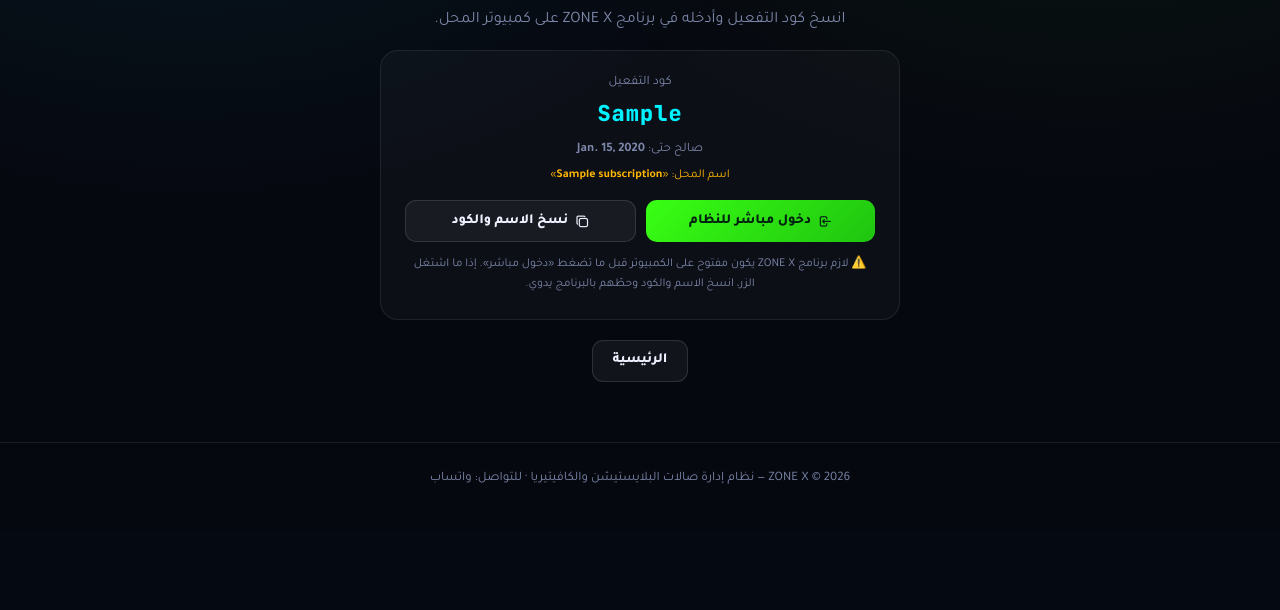
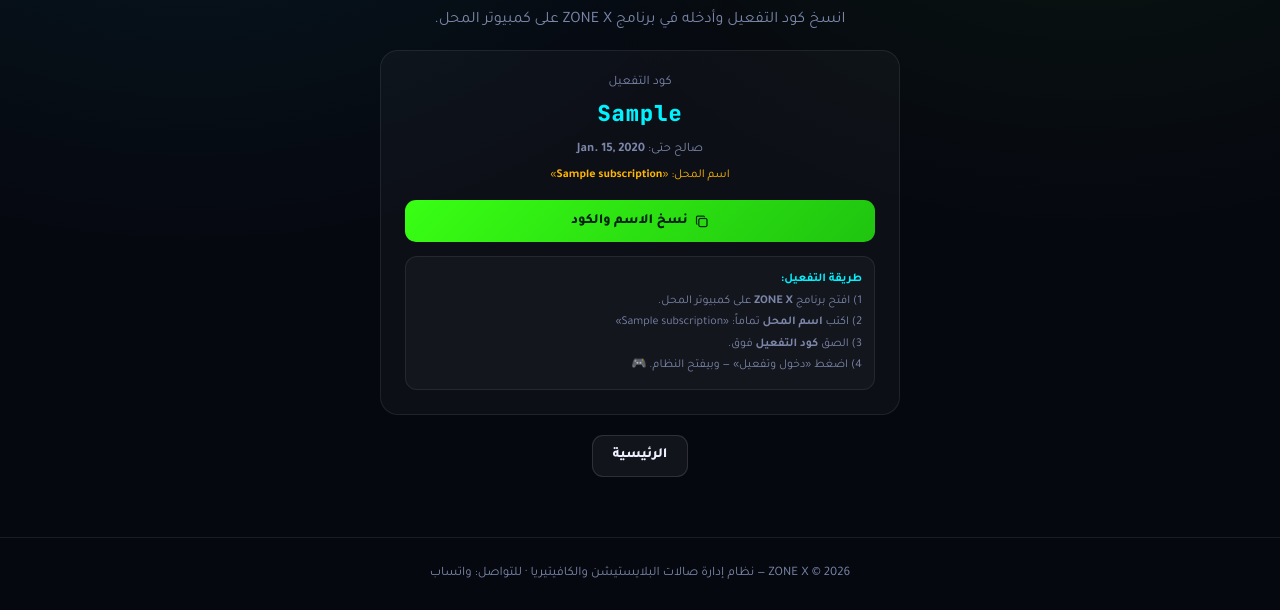
Before and after one commit to jad782/zonex-portal, a Django app: page /status/1/ in a window 1280 px wide. Shown: the part 269-879 px from the top of the page. Before the commit the page ends 753 px from the top, so only its background shows below. Run offline with Django 5.2, Linux system fonts and the light colour scheme; tables that the repository leaves empty hold one stand-in row (values such as "Sample post").

Commit message:
fix: remove broken localhost direct-login button on status page
Co-Authored-By: Claude Opus 4.8 <noreply@anthropic.com>

```diff
--- a/subscriptions/templates/portal/status.html
+++ b/subscriptions/templates/portal/status.html
@@ -17,18 +17,17 @@
       <div style="color:var(--muted);font-size:13px;margin-top:14px">صالح حتى: <b>{{ sub.expires_at }}</b></div>
       <div style="color:var(--amber);font-size:12px;margin-top:10px">اسم المحل: «<b>{{ sub.store_name }}</b>»</div>
 
-      <div style="display:flex;gap:10px;flex-wrap:wrap;justify-content:center;margin-top:18px">
-        <a class="btn btn-green" style="flex:1;min-width:200px"
-           href="http://127.0.0.1:8765/login/?store_name={{ sub.store_name|urlencode }}&license_key={{ sub.license_key|urlencode }}">
-          <i class="ti ti-login"></i> دخول مباشر للنظام
-        </a>
-        <button class="btn btn-ghost" onclick="copyAll()" style="flex:1;min-width:160px">
+      <div style="margin-top:18px">
+        <button class="btn btn-green" onclick="copyAll()" style="width:100%">
           <i class="ti ti-copy"></i> نسخ الاسم والكود
         </button>
       </div>
-      <div style="color:var(--muted);font-size:12px;margin-top:12px;line-height:1.7">
-        ⚠️ لازم برنامج ZONE X يكون مفتوح على الكمبيوتر قبل ما تضغط «دخول مباشر».
-        إذا ما اشتغل الزر، انسخ الاسم والكود وحطّهم بالبرنامج يدوي.
+      <div style="color:var(--muted);font-size:12px;margin-top:14px;line-height:1.8;text-align:right;background:rgba(255,255,255,.03);border:1px solid rgba(255,255,255,.08);border-radius:12px;padding:12px">
+        <b style="color:var(--cyan)">طريقة التفعيل:</b><br>
+        1) افتح برنامج <b>ZONE X</b> على كمبيوتر المحل.<br>
+        2) اكتب <b>اسم المحل</b> تماماً: «{{ sub.store_name }}»<br>
+        3) الصق <b>كود التفعيل</b> فوق.<br>
+        4) اضغط «دخول وتفعيل» — وبيفتح النظام. 🎮
       </div>
     </div>
 
```
